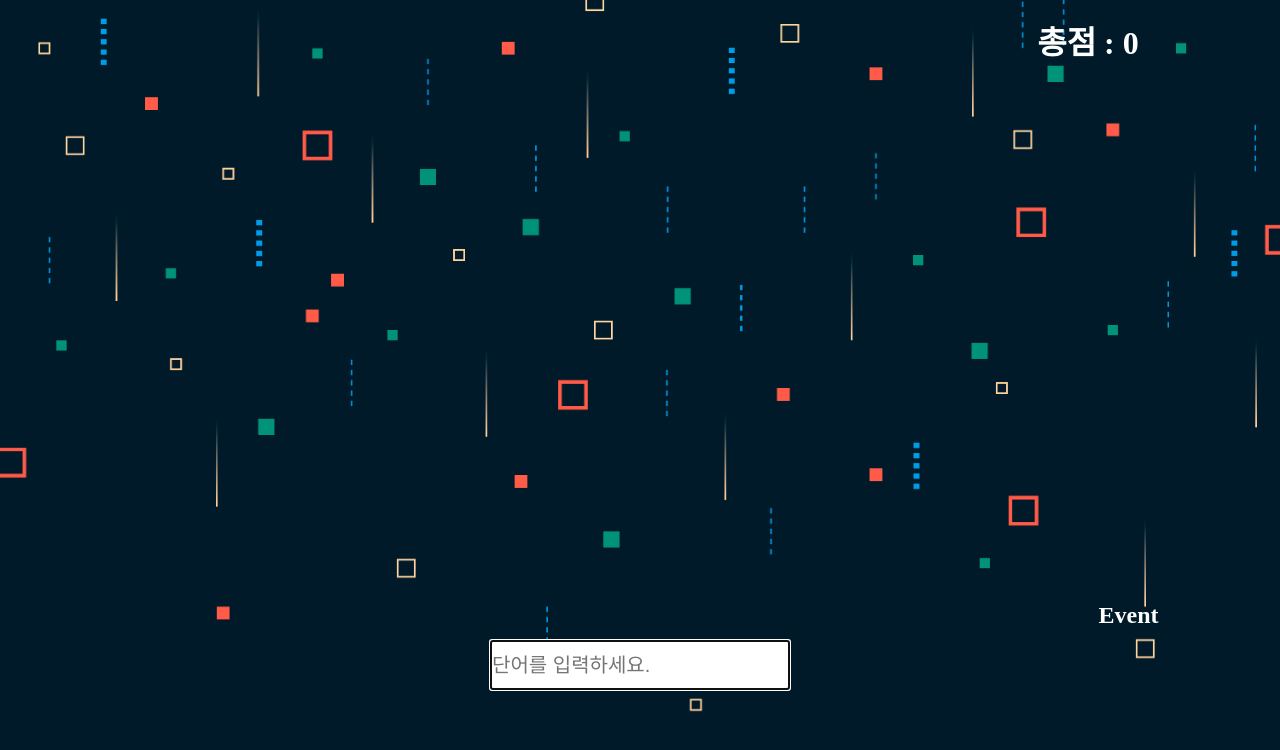
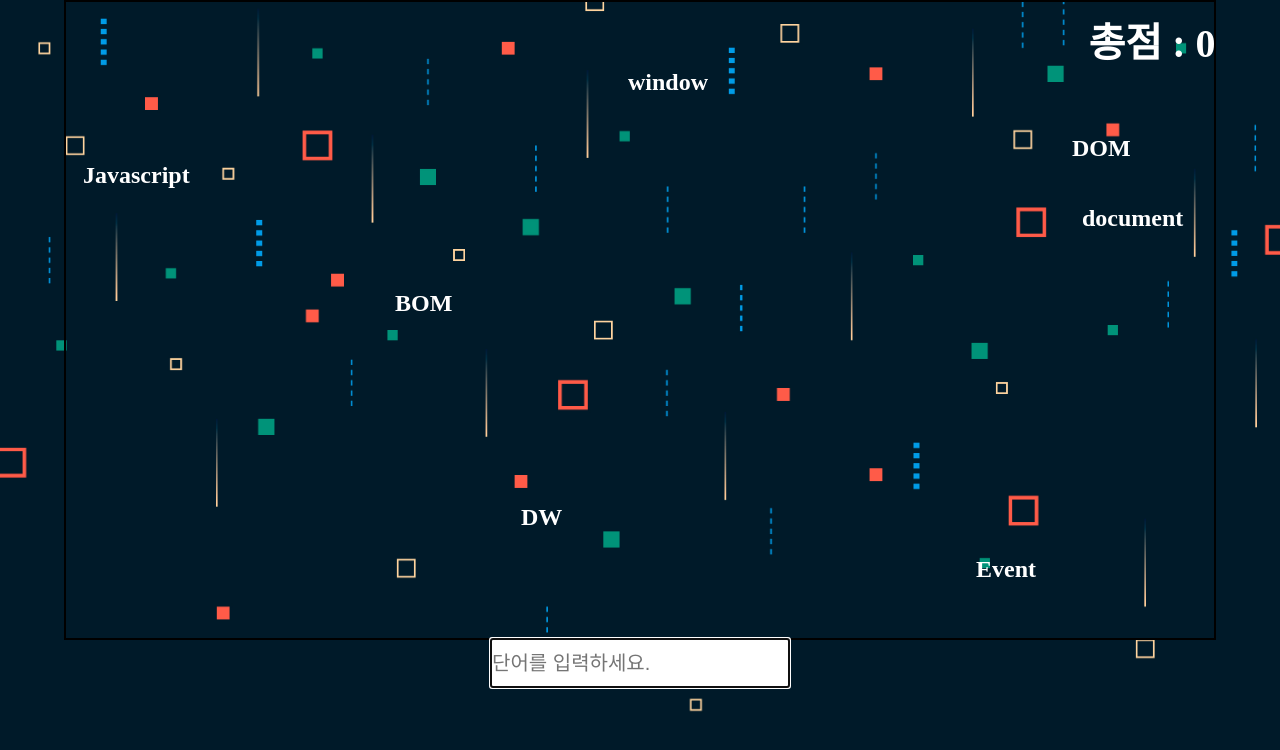
Before and after one commit to ParkGMo/Portfolio---ParkGeunMo, a plain HTML site: page typingGame.html/typingGame_jQuery practice.html in a window 1280 px wide. Drawn offline with Linux system fonts and the light colour scheme.

Commit message:
5.30.23:59

```diff
--- a/typingGame.html/typingGame_jQuery practice.html
+++ b/typingGame.html/typingGame_jQuery practice.html
@@ -13,15 +13,23 @@
       padding: 0;
     }
 
-    #container {
-      width: 100%;
+    body {
+      margin: 0;
+      padding: 0;
+      background-image: url(../Pirtfolio_Image/background.jpg);
+      background-size: cover;
+      background-repeat: no-repeat;
       height: 100vh;
       display: flex;
       justify-content: center;
-      align-items: center;
-      background-image: url(../Pirtfolio_Image/background.jpg);
-      background-size: cover;
-      background-repeat: no-repeat;
+      align-items: flex-start;
+    }
+
+    #container {
+      width: 90%;
+      height: 80%;
+      position: relative;
+      border: 2px solid black;
     }
     div {
       width: 100%;
@@ -37,7 +45,7 @@
       height: 50px;
       font-size: 20px;
       position: absolute;
-      top: 80%;
+      top: 100%;
     }
     .word {
       font-size: x-large;
@@ -55,10 +63,26 @@
       top: 0;
       right: 5%;
     }
+    .spanWord {
+      color: #ffffff;
+      font-size: 24px;
+      font-weight: 500;
+      position: absolute;
+    }
+
+    .score {
+      color: white;
+      font-size: 40px;
+      font-weight: 600;
+      position: absolute;
+      top: 0;
+      right: 0;
+      padding: 15px;
+    }
   </style>
   <body>
     <div id="container">
-      <!-- <div><span class="word">DW</span></div> -->
+      <!-- <span class="spanWord">DW</span> -->
       <input type="text" id="input" placeholder="단어를 입력하세요." />
     </div>
     <div class="score">총점 : 0</div>
@@ -73,40 +97,64 @@
       "window",
       "Event",
     ];
+    const $input = $("#input");
     const $container = $("#container");
-    const $input = $("#input");
-    input.focus();
+    const $score = $(".score");
     let score = 0;
     let count = 0;
+    $input.focus();
 
-    const maxWidth = $container.width() - 90;
-    const maxHeight = $container.height() - 100;
-    const createSpan = $(`<span></span>`);
+    const containerX = $container.width() - 90;
+    const containerY = $container.height() - 100;
 
     function init() {
-      $(words).each((i, el) => {
-        createSpan[0].innerHTML = el;
-        console.log(createSpan[0]);
-
-        const $span = $(createSpan);
-        // console.log(e);
-        $span.addClass("word");
-        $span.attr("id", el);
-        $container.append($span);
-        $span.css({
-          left: `${Math.random() * maxWidth}px`,
-          top: `${Math.random() * maxHeight}px`,
-        });
+      $(words).each((i, e) => {
+        const spanTag = $("<span></span>");
+        spanTag[0].innerHTML = e;
+        spanTag.attr("id", e);
+        spanTag.addClass("word");
+        spanTag.css("top", `${Math.floor(Math.random() * containerY)}px`);
+        spanTag.css("left", `${Math.floor(Math.random() * containerX)}px`);
+        $container.append(spanTag);
       });
     }
+
     // console.log($(createDiv)[0]);
 
-    const inputVal = $input[0].value;
+    $input.on("change", () => {
+      const wordId = document.querySelector(`span[id=${$input[0].value}]`);
+      console.log(wordId);
+      if (wordId != null) {
+        wordId.remove();
+        score = score + 100;
+        $score[0].innerHTML = `총점 : ${score}`;
+        count++;
+        if (count == words.length) {
+          alert(`clear`);
+          if (confirm("replay?")) {
+            window.location.reload();
+          }
+        }
+      }
+
+      $input[0].value = "";
+    });
 
     function rainWord() {
-      // divId.setInterval((e) => {
-      //   console.log(e);
-      // }, 1000);
+      const wordArr = $(".word");
+      setInterval(() => {
+        wordArr.each((i, e) => {
+          const eVal = $(e);
+          const localeVal = e.getBoundingClientRect();
+          eVal.css("top", `${localeVal.top + 10}px`);
+          if (
+            e.getBoundingClientRect().bottom >
+            $container[0].getBoundingClientRect().bottom
+          ) {
+            eVal.remove();
+          }
+        });
+      }, 1000);
     }
 
     init();
```
Also changed, not shown: typingGame.html/typingGame_jQuery.html (+13 -10 lines).
